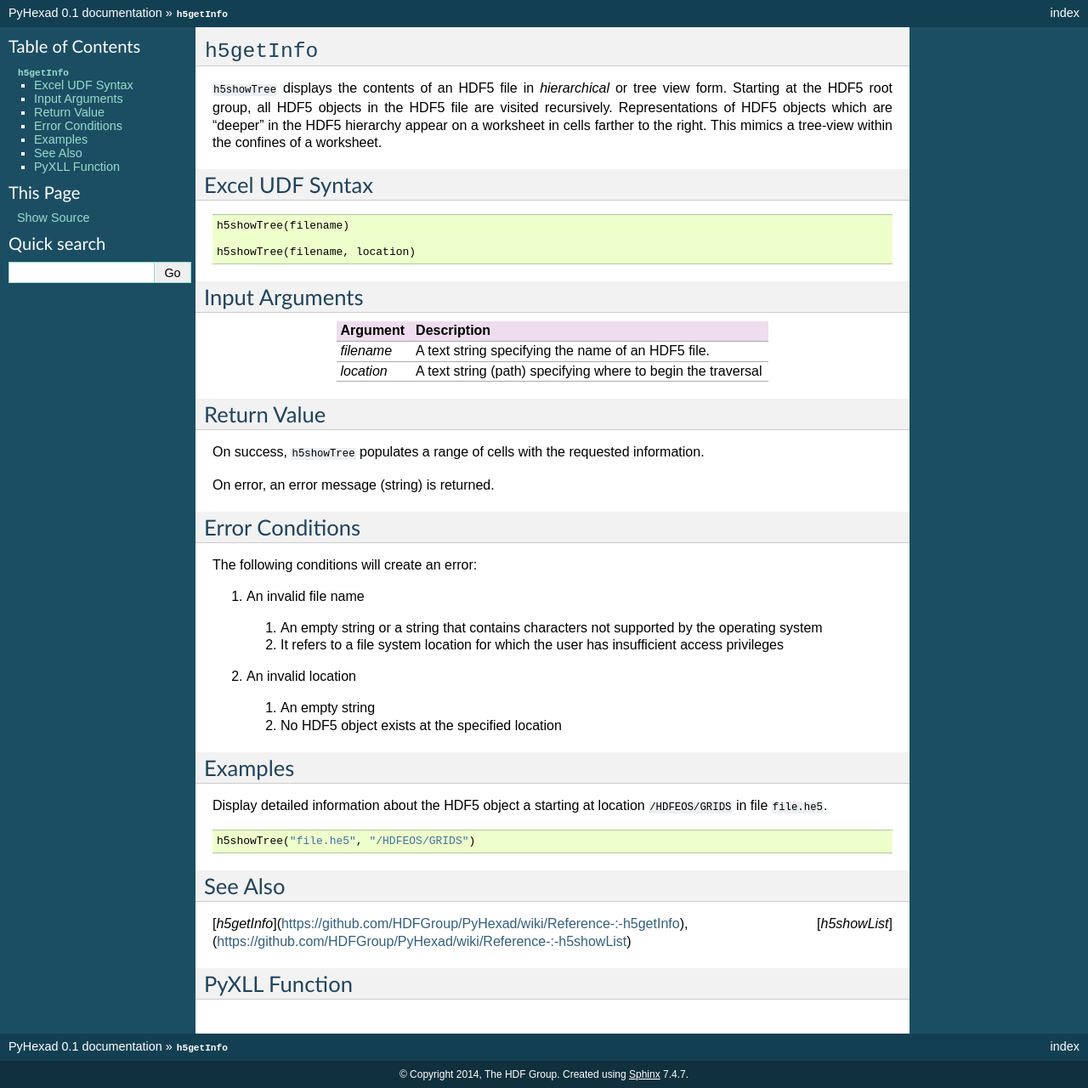
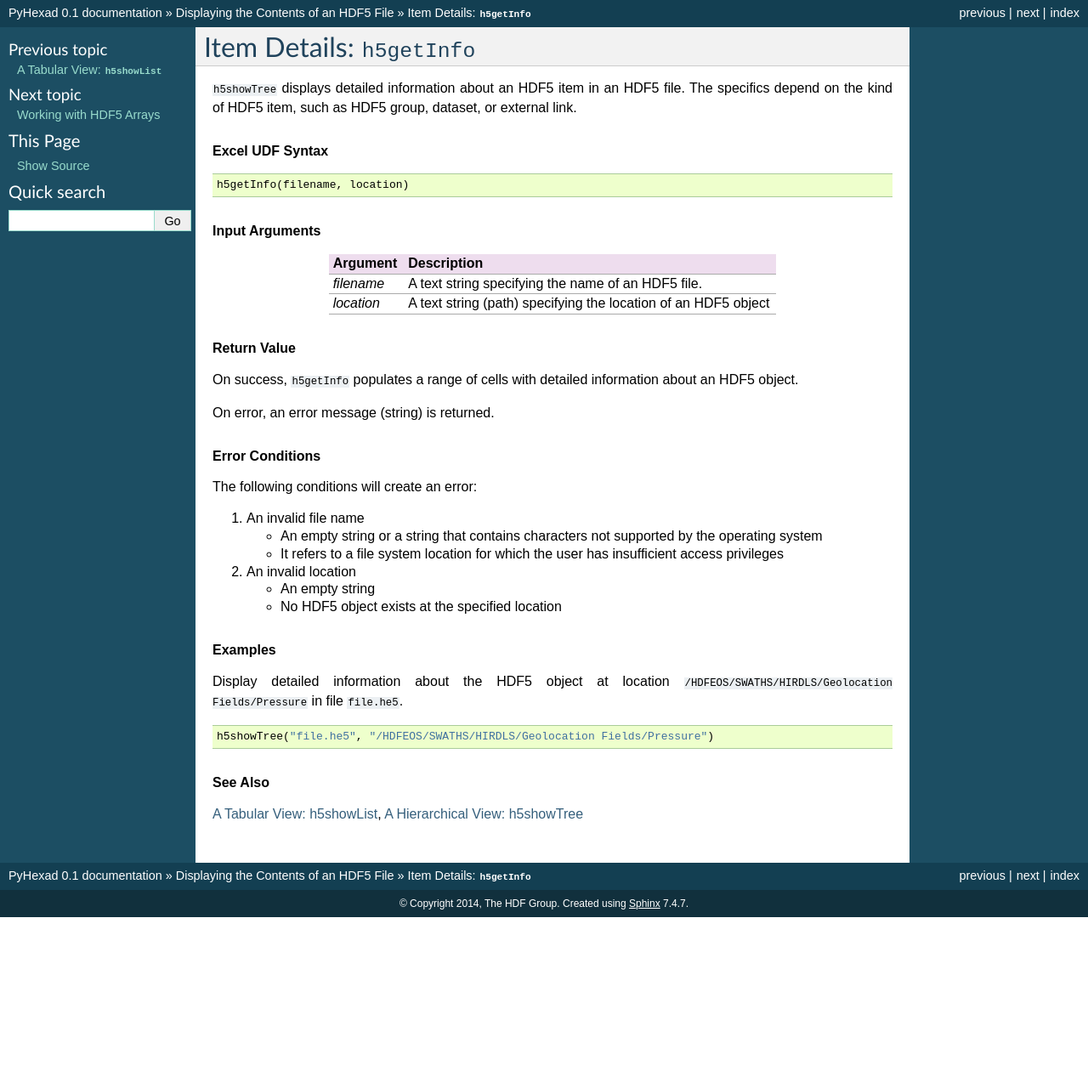
Before and after one commit to HDFGroup/PyHexad, a Sphinx documentation site: the page built from docs/display/h5getInfo.rst, in a window 1280 px wide. Shown: the whole page at 85% size. Built offline with Sphinx 7.4.7, drawn with Linux system fonts in a browser that asks for light colours; pages that are not in the unit, such as notebooks, are missing from menus; after the commit the page ends 1079 px from its top, so only the background shows below that.

Commit message:
Documentation updates

```diff
--- a/docs/display/h5getInfo.rst
+++ b/docs/display/h5getInfo.rst
@@ -1,71 +1,62 @@
 
 .. _h5getInfo:
 
-``h5getInfo``
---------------
+Item Details: ``h5getInfo``
+---------------------------
 
-``h5showTree`` displays the contents of an HDF5 file in *hierarchical* or tree
-view form. Starting at the HDF5 root group, all HDF5 objects in the HDF5 file
-are visited recursively. Representations of HDF5 objects which are "deeper"
-in the HDF5 hierarchy appear on a worksheet in cells farther to the right.
-This mimics a tree-view within the confines of a worksheet.
+``h5showTree`` displays detailed information about an HDF5 item in an
+HDF5 file. The specifics depend on the kind of HDF5 item, such as
+HDF5 group, dataset, or external link.
 
-Excel UDF Syntax
-^^^^^^^^^^^^^^^^
+.. rubric:: Excel UDF Syntax
 
 ::
 
-  h5showTree(filename)
+  h5getInfo(filename, location)
 
-  h5showTree(filename, location)
+.. rubric:: Input Arguments
 
++----------+---------------------------------------------------------------+
+|Argument  |Description                                                    |
++==========+===============================================================+
+|`filename`|A text string specifying the name of an HDF5 file.             |
++----------+---------------------------------------------------------------+
+|`location`|A text string (path) specifying the location of an HDF5 object |
++----------+---------------------------------------------------------------+
 
-Input Arguments
-^^^^^^^^^^^^^^^
-+----------+------------------------------------------------------------+
-|Argument  |Description                                                 |
-+==========+============================================================+
-|`filename`|A text string specifying the name of an HDF5 file.          |
-+----------+------------------------------------------------------------+
-|`location`|A text string (path) specifying where to begin the traversal|
-+----------+------------------------------------------------------------+
+.. rubric:: Return Value
 
-Return Value
-^^^^^^^^^^^^
-On success, ``h5showTree`` populates a range of cells with the requested
-information.
+On success, ``h5getInfo`` populates a range of cells with detailed information
+about an HDF5 object.
 
 On error, an error message (string) is returned.
 
-Error Conditions
-^^^^^^^^^^^^^^^^
+.. rubric:: Error Conditions
+
 The following conditions will create an error:
 
 1. An invalid file name
 
-  1. An empty string or a string that contains characters not supported by
+   * An empty string or a string that contains characters not supported by
      the operating system
-  2. It refers to a file system location for which the user has insufficient
+   * It refers to a file system location for which the user has insufficient
      access privileges
 
 2. An invalid location
 
-  1. An empty string
-  2. No HDF5 object exists at the specified location
+   * An empty string
+   * No HDF5 object exists at the specified location
 
-Examples
-^^^^^^^^
-Display detailed information about the HDF5 object a starting at location
-``/HDFEOS/GRIDS`` in file ``file.he5``.
+.. rubric:: Examples
+
+Display detailed information about the HDF5 object at location
+``/HDFEOS/SWATHS/HIRDLS/Geolocation Fields/Pressure`` in file ``file.he5``.
 
 ::
 
-   h5showTree("file.he5", "/HDFEOS/GRIDS")
+   h5showTree("file.he5", "/HDFEOS/SWATHS/HIRDLS/Geolocation Fields/Pressure")
 
 
-See Also
-^^^^^^^^
-[`h5getInfo`](https://github.com/HDFGroup/PyHexad/wiki/Reference-:-h5getInfo), [`h5showList`](https://github.com/HDFGroup/PyHexad/wiki/Reference-:-h5showList)
+.. rubric:: See Also
 
-PyXLL Function
-^^^^^^^^^^^^^^
+:ref:`h5showList`, :ref:`h5showTree`
```
Also changed, not shown: docs/display/h5showList.rst (+28 -33 lines), docs/display/h5showTree.rst (+26 -33 lines), docs/index.rst (+5 -4 lines).
